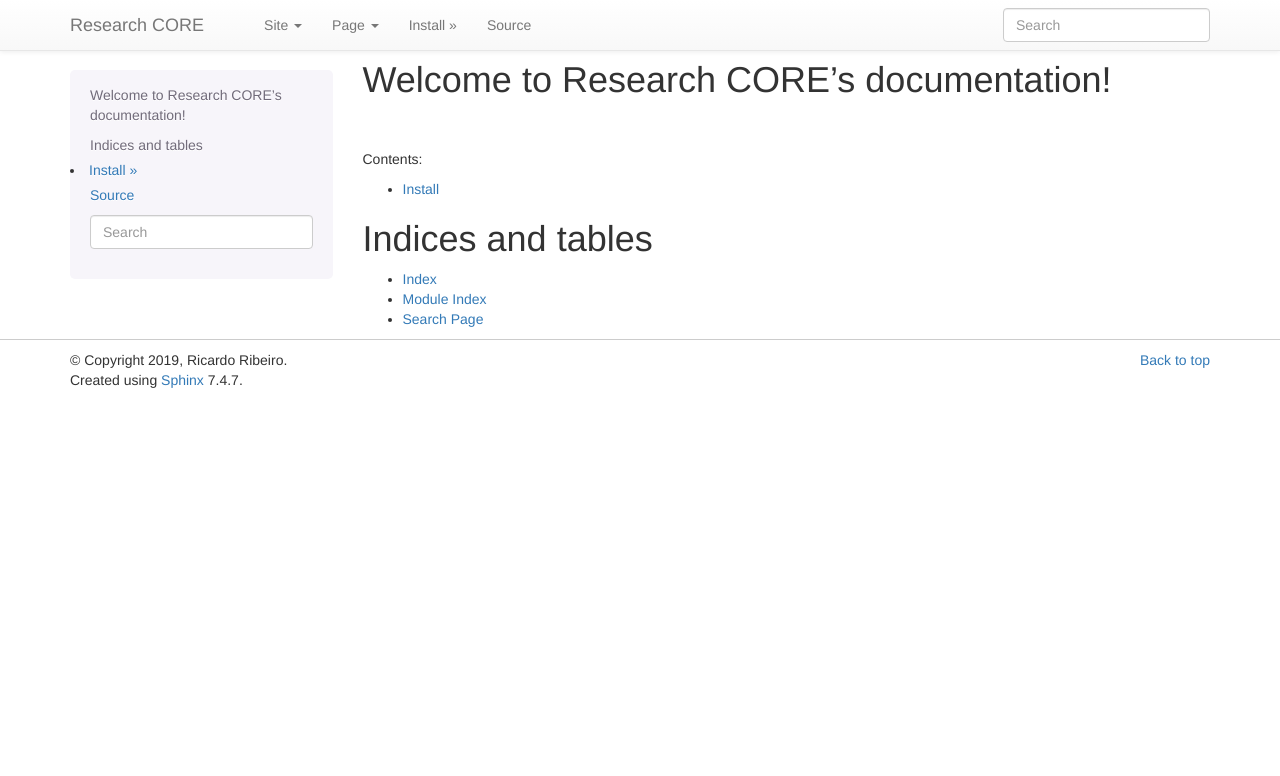
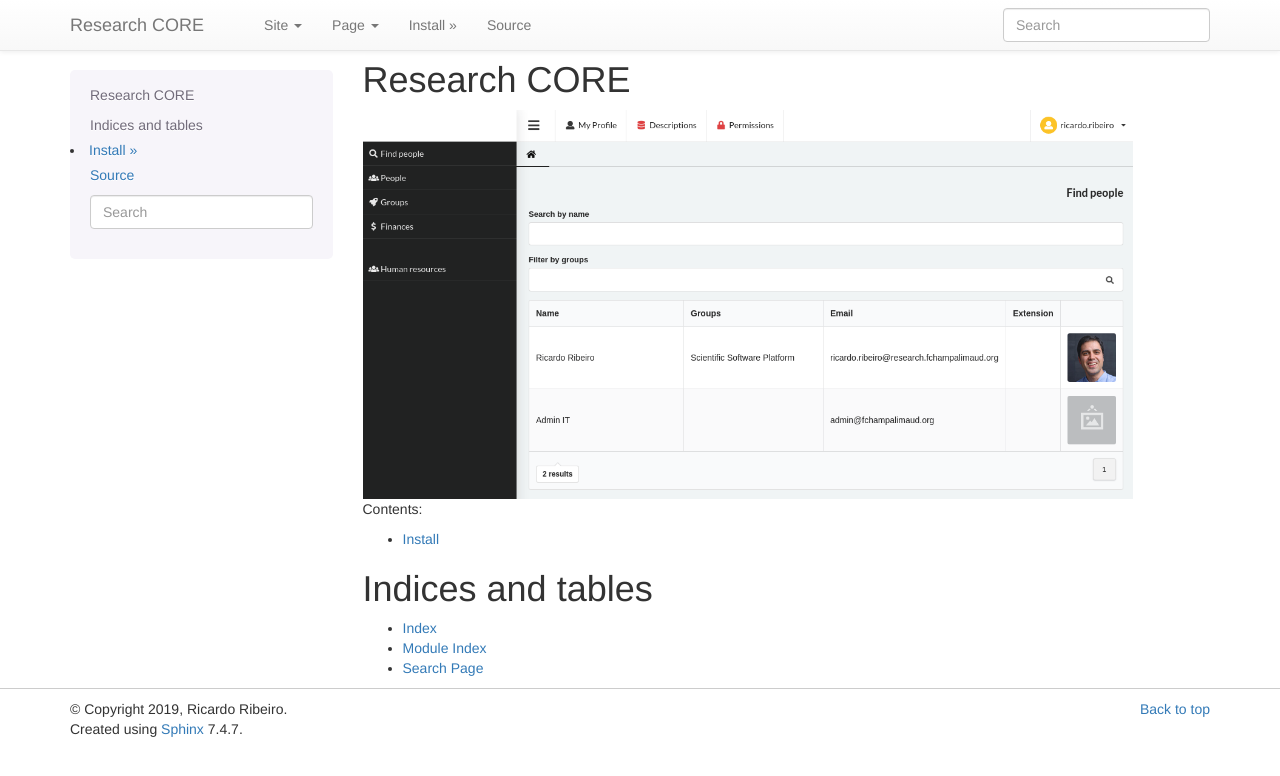
Before and after one commit to research-core/core-server, a Sphinx documentation site: the page built from docs/source/index.rst, in a window 1280 px wide. Shown: the top 776 px of the page. Built offline with Sphinx 7.4.7, drawn with Linux system fonts in a browser that asks for light colours.

Commit message:
Update core-people submodule

```diff
--- a/docs/source/index.rst
+++ b/docs/source/index.rst
@@ -1,10 +1,13 @@
 .. Research CORE documentation master file, created by
    sphinx-quickstart on Wed Aug 14 16:38:18 2019.
    You can adapt this file completely to your liking, but it should at least
-   contain the root `toctree` directive.
+   contain the root `toctree` directive
 
-Welcome to Research CORE's documentation!
+Research CORE
 =========================================
+
+
+.. image:: _static/humanresources.png
 
 .. toctree::
    :maxdepth: 4
```
Also changed, not shown: .readthedocs.yaml, docs/source/_static/core.png (renamed from docs/static/core.png), docs/source/_static/humanresources.png (added), rtd-requirements.txt (renamed from requirements.txt).
